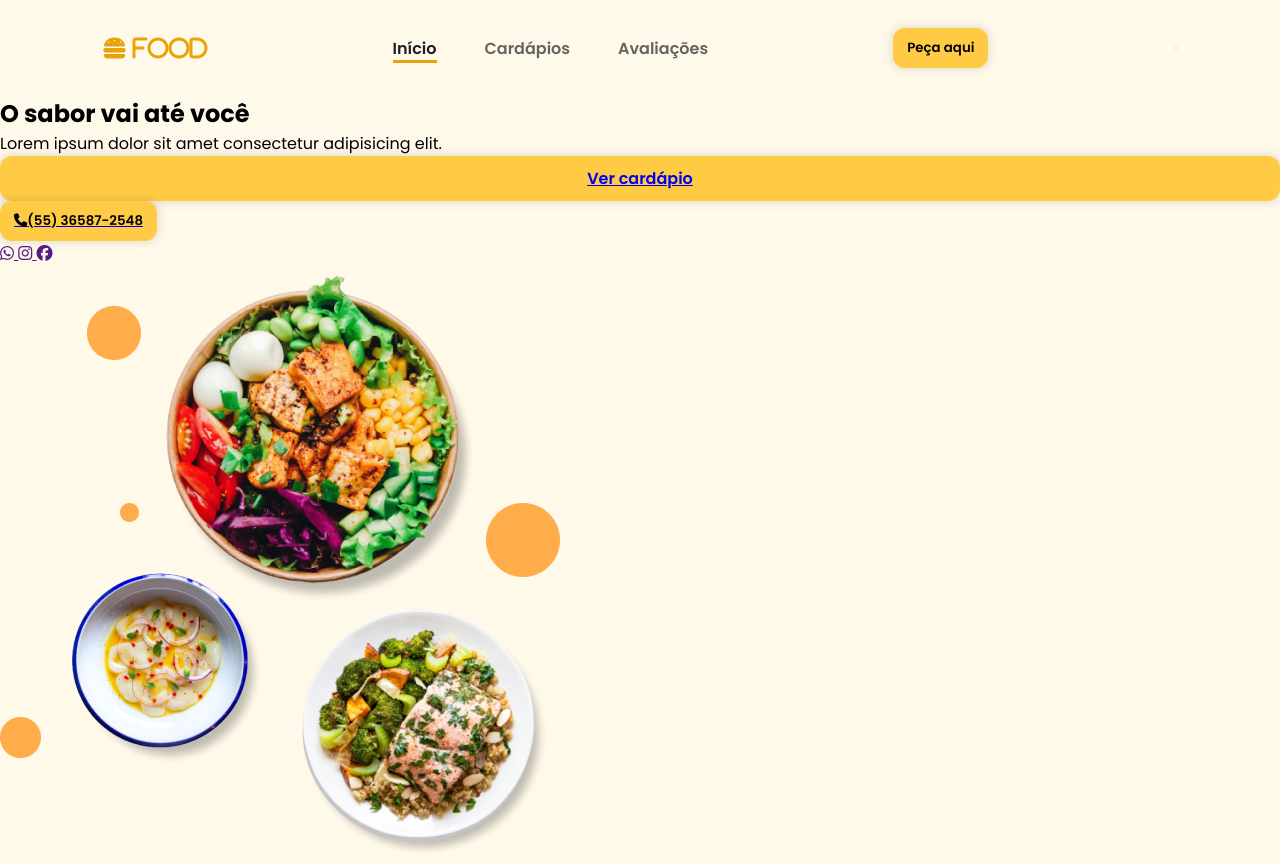
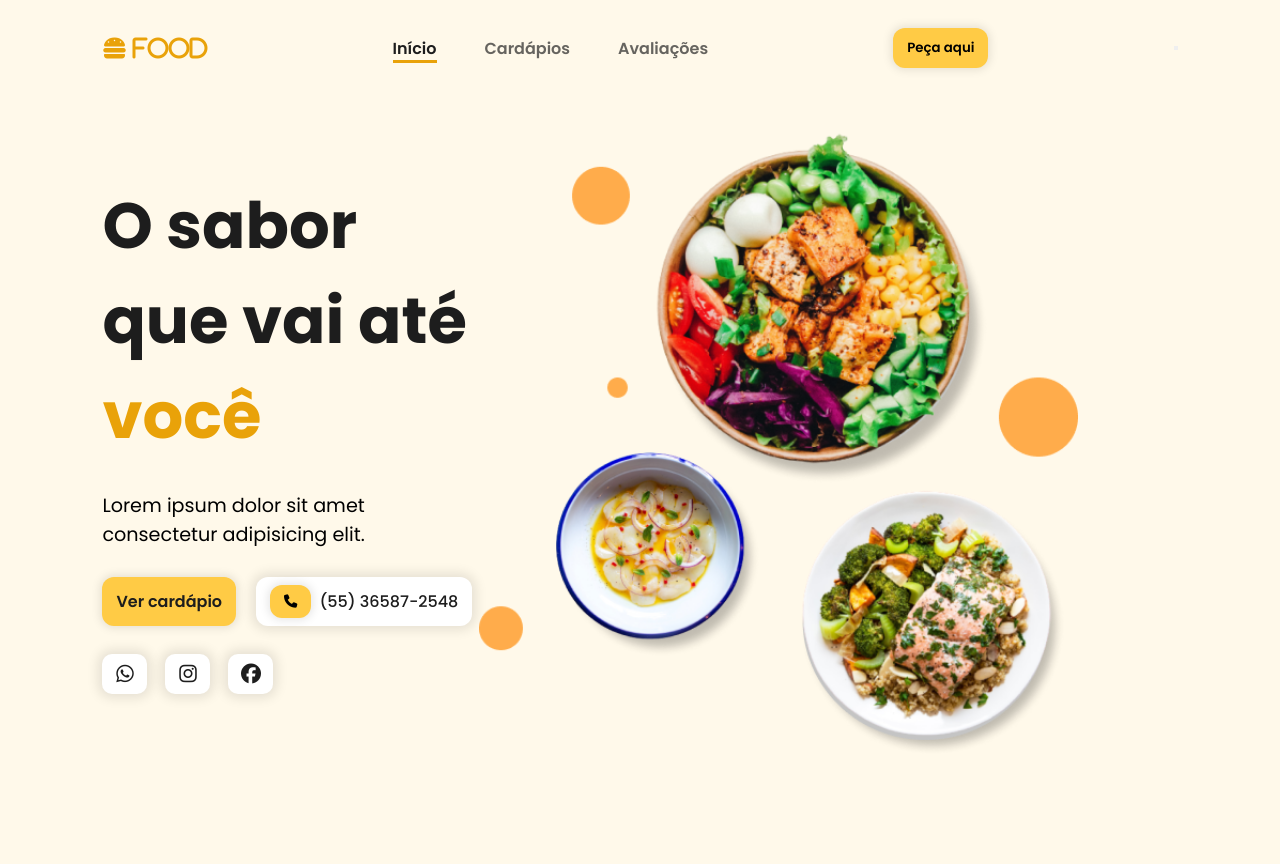
Before and after one commit to sarahmax0/landingpage, a plain HTML site: page index.html in a window 1280 px wide. After the commit the page ends 800 px from the top, so only its background shows below. Drawn offline with nearby package versions, Linux system fonts and the light colour scheme.

Commit message:
Home CSS

```diff
--- a/index.html
+++ b/index.html
@@ -57,10 +57,9 @@
 
     <main id="content">
         <section id="home">
-            <div id="shape"></div>
             <div id="cta">
 
-                <h1 class="title">O sabor vai até
+                <h1 class="title">O sabor que vai até
                     <span>você</span>
                 </h1>
 
@@ -70,8 +69,8 @@
                     <a href="#" class="btn-default">Ver cardápio</a>
                     <a href="tel:+5555555" id="phone_button">
                         <button class="btn-default">
-                            <i class="fa-solid fa-phone"></i> (55) 36587-2548
-                        </button>
+                            <i class="fa-solid fa-phone"></i>
+                        </button> (55) 36587-2548
                     </a>
                 </div>
 
--- a/src/styles/fome.css
+++ b/src/styles/fome.css
@@ -0,0 +1,61 @@
+#home {
+    display: flex;
+    min-height: calc(100vh - 112px);
+    position: relative;
+}
+
+#cta {
+    width: 35%;
+    display: flex;
+    flex-direction: column;
+    gap: 28px;
+    margin-top: 5%;
+}
+
+#cta .title {
+    font-size: 4rem;
+    color: #1d1d1d;
+}
+
+#cta .title span {
+    color: #e9a209;
+}
+
+#cta .description {
+    font-size: 1.2rem;
+}
+
+#cta_buttons{
+    display: flex;
+    gap: 20px;
+}
+
+#cta_buttons a {
+    text-decoration: none;
+    color: #1d1d1d;
+}
+
+#phone_button {
+    display: flex;
+    gap: 8px;
+    align-items: center;
+    background-color: #ffff;
+    padding: 8px 14px;
+    font-weight: 500;
+    box-shadow: 0px 0px 12px 4px rgba(0, 0, 0, 0.1);
+    border-radius: 12px;
+}
+
+
+#banner img {
+    display: flex;
+    align-items: start;
+    justify-content: end;
+    width: 70px;
+    z-index: 1;
+}
+
+#banner img {
+    height: 100%;
+    width: fit-content;
+}
--- a/src/styles/style.css
+++ b/src/styles/style.css
@@ -9,6 +9,10 @@
 
 body {
     background-color: #fff9ea;
+}
+
+section {
+    padding: 28px 8%;
 }
 
 .btn-default {
@@ -28,3 +32,27 @@ body {
 .btn-default:hover{
     background-color: #f8d477;
 }
+
+.social-media-buttons {
+    display: flex;
+    gap: 18px;
+}
+
+.social-media-buttons a {
+    display: flex;
+    align-items: center;
+    justify-content: center;
+    width: 45px;
+    height: 40px;
+    background-color: #fff;
+    font-size: 1.25rem;
+    text-decoration: none;
+    border-radius: 10px;
+    color: #1d1d1d;
+    box-shadow: 0px 0px 12px 4px rgba(0, 0, 0, 0.1);
+    transition: box-shadow .3s ease;
+}
+
+.social-media-buttons a:hover {
+    box-shadow: 0px 0px 12px 8px rgba(0, 0, 0, 0.1);
+}
```
